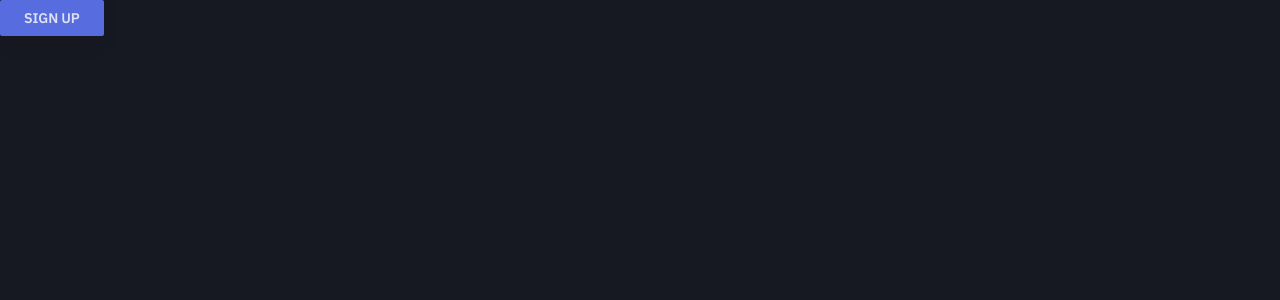
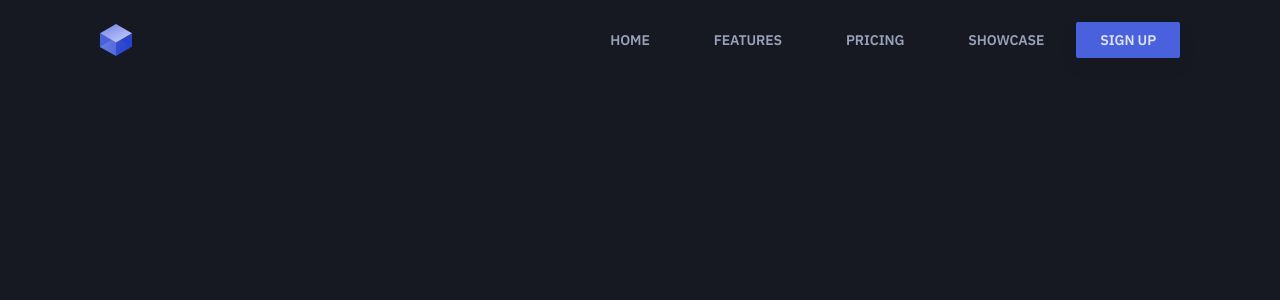
Before and after one commit to racmathafidz/html-to-react, a React (Create React App) app: page / in a window 1280 px wide. Shown: the top 300 px of the page. Built offline with nearby package versions, Linux system fonts and the light colour scheme.

Commit message:
Calling Header on Homepage

```diff
--- a/src/scenes/Homepage.js
+++ b/src/scenes/Homepage.js
@@ -1,10 +1,10 @@
 import React from 'react'
-import Button from 'elements/Button'
+import Header from 'parts/Header'
 
 export default function Homepage() {
     return (
         <div>
-            <Button isPrimary isSmall>Sign Up</Button>
+            <Header></Header>
         </div>
     )
 }
```
